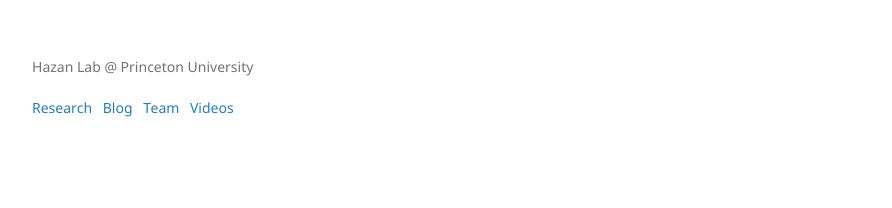
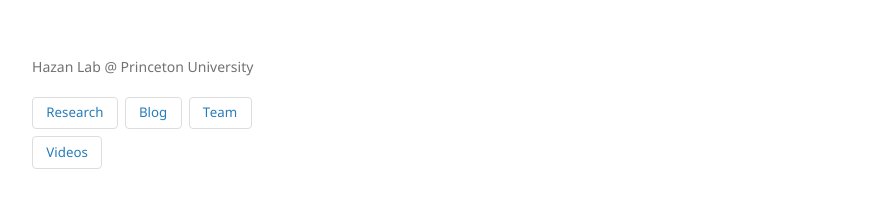
Before and after one commit to MinRegret/minregret.github.io, a Jekyll site: the page built from index.md, in a window 1280 px wide. Shown: the part 328-536 px from the top of the page, without its empty margins (178-1070 px from the left). Built offline with Jekyll 4.4.1, drawn with Linux system fonts in a browser that asks for light colours.

Commit message:
Restyle navigation links as box buttons
Replace plain text links with bordered, rounded boxes that highlight
on hover with the site's blue accent color.

Co-Authored-By: Rohit Agarwal <agarrohit2020@gmail.com>

```diff
--- a/assets/css/style.scss
+++ b/assets/css/style.scss
@@ -3,8 +3,27 @@
 
 @import "jekyll-theme-minimal";
 
-.navigation span {
-  padding-right: 0.5em;
+.navigation {
+  display: flex;
+  flex-wrap: wrap;
+  gap: 0.5em;
+}
+
+.navigation span a {
+  display: inline-block;
+  padding: 0.4em 1em;
+  border: 1px solid #ddd;
+  border-radius: 4px;
+  text-decoration: none;
+  color: #267CB9;
+  font-size: 0.95em;
+  transition: background-color 0.15s, border-color 0.15s;
+}
+
+.navigation span a:hover {
+  background-color: #267CB9;
+  color: #fff;
+  border-color: #267CB9;
 }
 
 pre {
```
